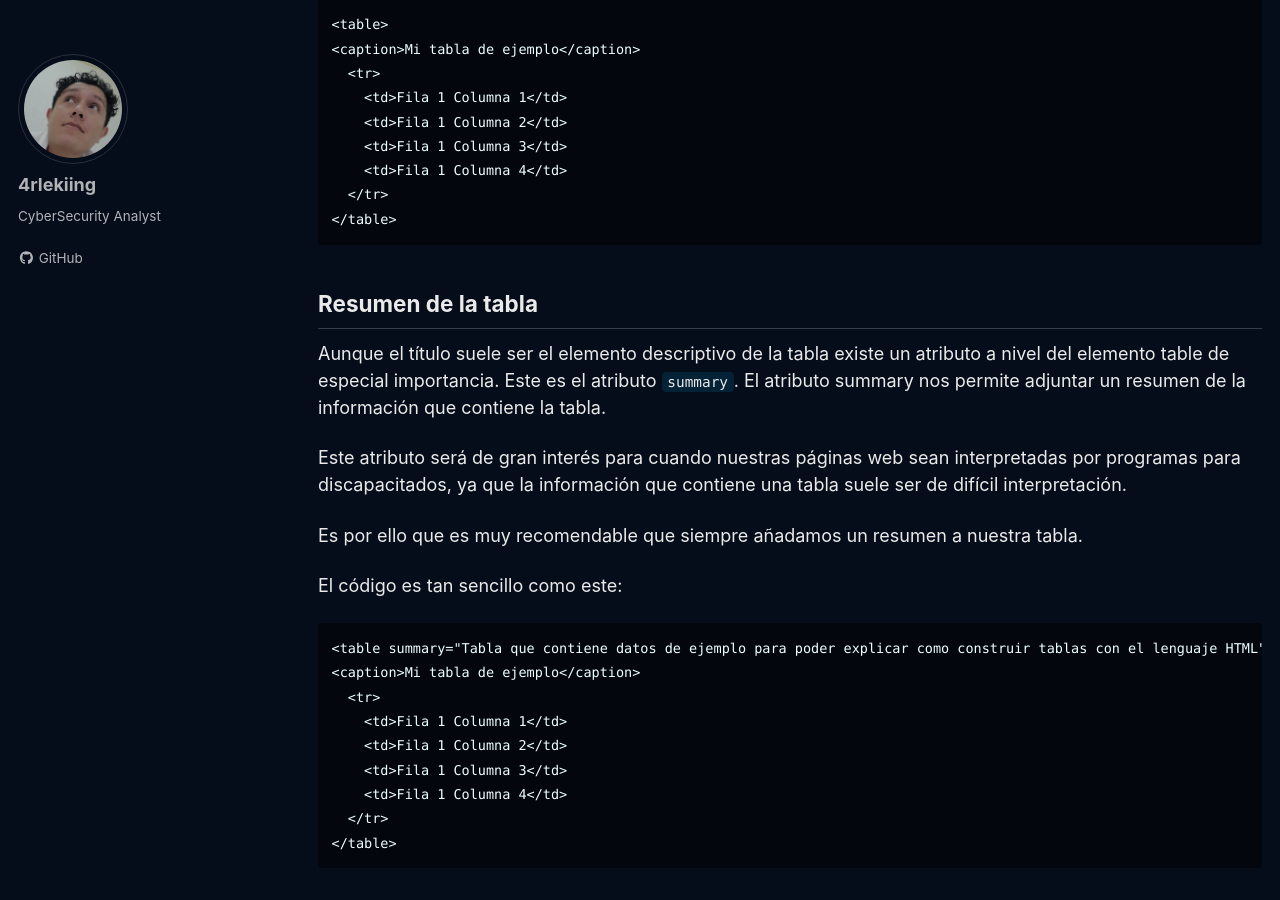
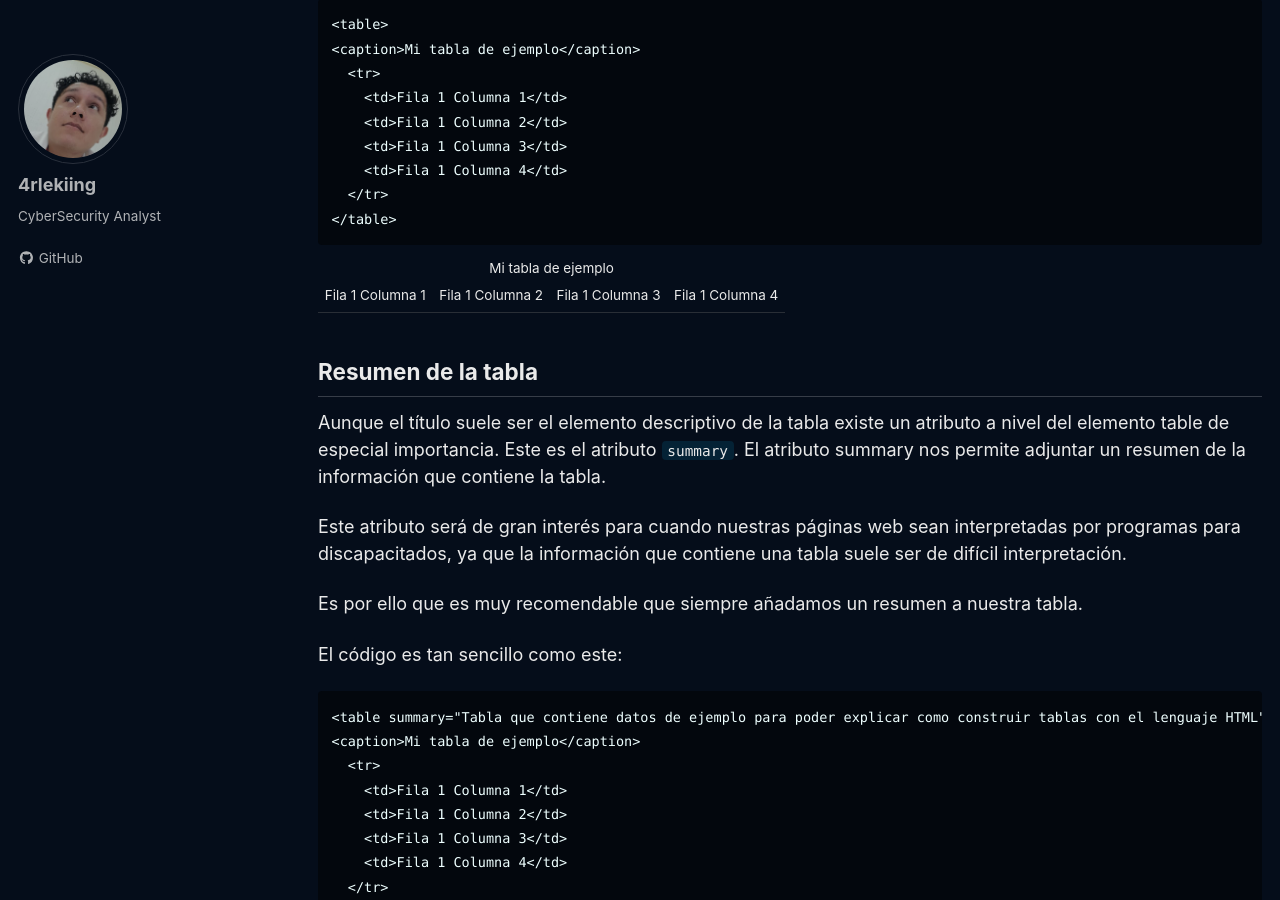
Before and after one commit to 4rleking/HTML.github.io, a Jekyll site: the page built from _posts/2023-08-16-Tablas_Basicas.md, in a window 1280 px wide and 900 px high, scrolled down 1114 px. Built offline with Jekyll 4.4.1, drawn with Linux system fonts in a browser that asks for light colours; cached includes are drawn as plain includes; a script that is not in the unit is left out.

Commit message:
Update 2023-08-16-Tablas_Basicas.md

````diff
--- a/_posts/2023-08-16-Tablas_Basicas.md
+++ b/_posts/2023-08-16-Tablas_Basicas.md
@@ -27,7 +27,7 @@ Añadimos el elemento caption antes de cualquier definición de filas dentro de
 
 Así, el código para poner el título a la tabla sería:
 
-```
+```text
 <table>
 <caption>Mi tabla de ejemplo</caption>
   <tr>
@@ -38,6 +38,16 @@ Así, el código para poner el título a la tabla sería:
   </tr>
 </table>
 ```
+
+<table>
+<caption>Mi tabla de ejemplo</caption>
+  <tr>
+    <td>Fila 1 Columna 1</td>
+    <td>Fila 1 Columna 2</td>
+    <td>Fila 1 Columna 3</td>
+    <td>Fila 1 Columna 4</td>
+  </tr>
+</table>
 
 ## Resumen de la tabla
 
````
